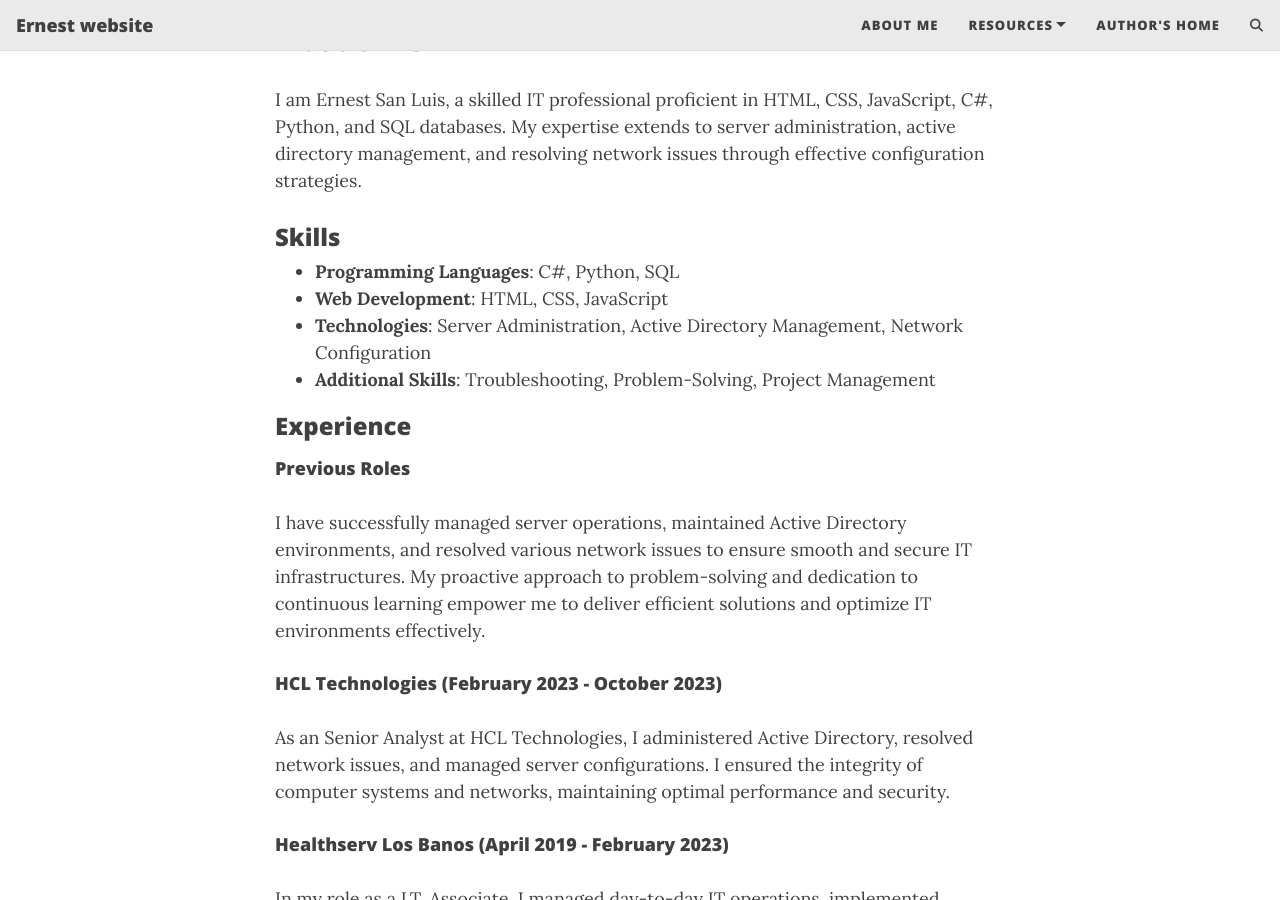
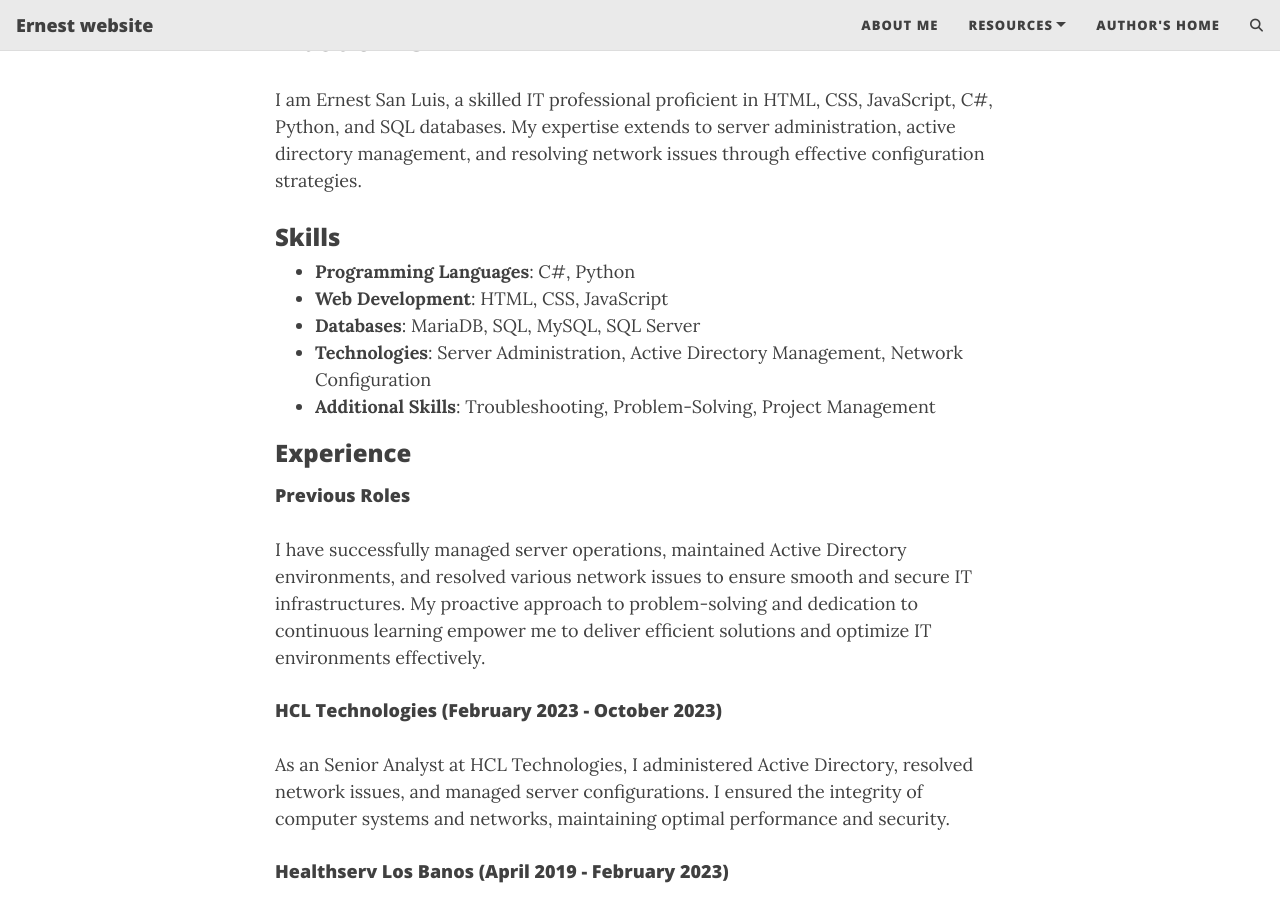
Before and after one commit to ernestsanluis/ernestsanluis.github.io, a Jekyll site: the page built from aboutme.md, in a window 1280 px wide and 900 px high, scrolled down 301 px. Built offline with Jekyll 4.4.1, drawn with Linux system fonts in a browser that asks for light colours; comment, search, counter and statistics services are not loaded.

Commit message:
Update aboutme.md

```diff
--- a/aboutme.md
+++ b/aboutme.md
@@ -9,11 +9,11 @@ I am Ernest San Luis, a skilled IT professional proficient in HTML, CSS, JavaScr
 
 ### Skills
 
-- **Programming Languages**: C#, Python, SQL
+- **Programming Languages**: C#, Python
 - **Web Development**: HTML, CSS, JavaScript
+- **Databases**: MariaDB, SQL, MySQL, SQL Server
 - **Technologies**: Server Administration, Active Directory Management, Network Configuration
 - **Additional Skills**: Troubleshooting, Problem-Solving, Project Management
-
 
 ### Experience
 
```
